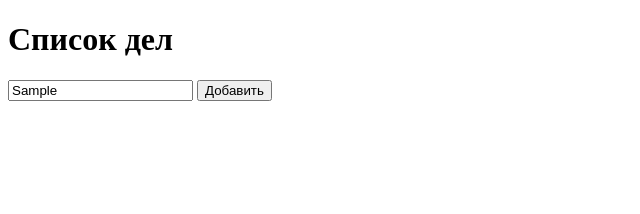
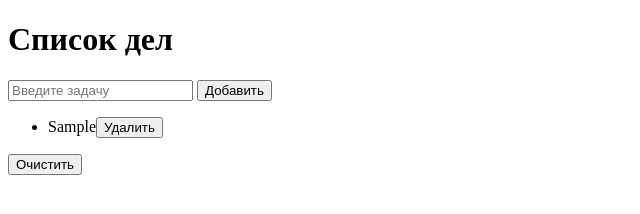
Before and after one commit to Ludmila1990/todo-list, a plain HTML site: page index.html in a window 1280 px wide. Both pictures are taken after typing "Sample" into the empty fields and a click on the button "Добавить". Shown: the whole page, without its empty margins (0-640 px from the left). Drawn offline with Linux system fonts and the light colour scheme.

Commit message:
add functions that add tasks to the list

```diff
--- a/index.html
+++ b/index.html
@@ -7,10 +7,16 @@
 </head>
 <body>
   <main>
-    <h1 class="main-title">Список дел</h1>
-    <input type="text" class="main-input" placeholder="Введите задачу">
-    <button class="main-btn">Добавить</button>
-    <div class="main-list"></div>
+    <div class="container">
+      <h1 class="main-title">Список дел</h1>
+      <input type="text" class="main-input" placeholder="Введите задачу">
+      <button class="main-btn main-btn__add-btn">Добавить</button>
+      <ul class="main-list"></ul>
+      <button class="main-btn main-btn__clear-btn">Очистить</button>
+    </div>
+
   </main>
+
+  <script src="script.js"></script>
 </body>
 </html>
--- /dev/null
+++ b/script.js
@@ -0,0 +1,31 @@
+const addBtn = document.querySelector('.main-btn__add-btn');
+const clearBtn = document.querySelector('.main-btn__clear-btn');
+const input = document.querySelector('.main-input');
+const list = document.querySelector('.main-list');
+
+const clearTaskList = () => list.innerHTML = '';
+
+const addTask = () => {
+
+  const task = input.value;
+
+  const deleteBtn = document.createElement('button');
+  deleteBtn.classList.add('main-btn__delete-btn');
+  deleteBtn.textContent = 'Удалить';
+
+  const itemList = document.createElement('li');
+  itemList.classList.add('main-item');
+  itemList.textContent = task;
+
+  deleteBtn.addEventListener('click', () => {
+    list.removeChild(itemList);
+  });
+
+  itemList.appendChild(deleteBtn);
+  list.appendChild(itemList);
+
+  input.value = '';
+}
+
+addBtn.addEventListener('click', addTask);
+clearBtn.addEventListener('click', clearTaskList);
```
